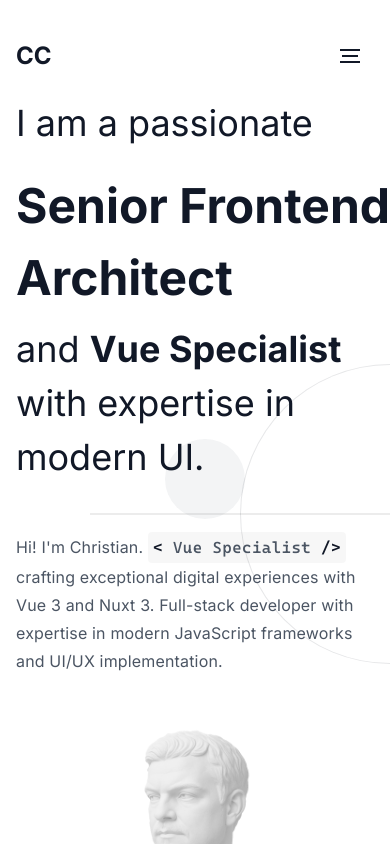
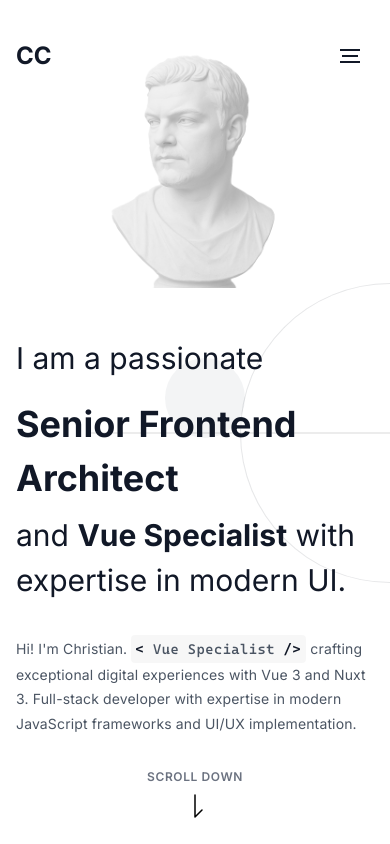
Before and after one commit to christianchiavelli/christianchiavelli.github.io, a Nuxt app: page /about in a window 390 px wide. Shown: the top 844 px of the page. Built offline with nearby package versions, Linux system fonts and the light colour scheme.

Commit message:
refactor: improve code structure for better readability and maintainability

```diff
--- a/components/about/bio.vue
+++ b/components/about/bio.vue
@@ -37,7 +37,7 @@ onMounted(() => {
 </script>
 
 <template>
-  <section class="w-full py-16 md:py-32 relative overflow-hidden opacity-0 animate-fade-in-slow">
+  <section class="w-full py-12 md:py-28 relative overflow-hidden opacity-0 animate-fade-in-slow">
     <div class="container max-w-7xl mx-auto px-4 sm:px-6 lg:px-8 relative z-10">
       <div class="absolute inset-0 pointer-events-none z-0 overflow-hidden">
         <div class="absolute w-[clamp(300px,30vw,400px)] h-[clamp(300px,30vw,400px)]
@@ -51,23 +51,26 @@ onMounted(() => {
           <div class="absolute w-20 h-20 rounded-full bg-gray-800 opacity-5 top-1/4 left-1/4"></div>
         </div>
       </div>
-
-      <div class="flex flex-col md:flex-row md:items-center gap-12">
-        <div class="md:w-1/2">
-          <div class="mt-8 mb-12">
-            <p class="text-3xl font-normal mb-5 text-primary opacity-0 animate-fade-in-up delay-200">I am a passionate
+      <div class="flex flex-col md:flex-row md:items-center gap-8 md:gap-12">
+        <div class="md:w-1/2 order-2 md:order-1">
+          <div class="mt-4 md:mt-8 mb-8 md:mb-12">
+            <p
+              class="text-2xl md:text-3xl font-normal mb-4 md:mb-5 text-primary opacity-0 animate-fade-in-up delay-200">
+              I am a passionate
             </p>
-            <h2 class="text-4xl font-bold mb-2 text-primary whitespace-nowrap opacity-0 animate-fade-in-up delay-300">
+            <h2
+              class="text-3xl md:text-4xl font-bold mb-2 text-primary whitespace-nowrap opacity-0 animate-fade-in-up delay-300">
               <span class="typing-line">{{ displayedTitleLine1 }}</span><br>
               <span class="typing-line">{{ displayedTitleLine2 }}</span>
             </h2>
-            <p class="text-3xl mb-5 text-primary opacity-0 animate-fade-in-up delay-400">and <span class="font-bold">Vue
+            <p class="text-2xl md:text-3xl mb-4 md:mb-5 text-primary opacity-0 animate-fade-in-up delay-400">and <span
+                class="font-bold">Vue
                 Specialist</span> with expertise in
               modern UI.</p>
           </div>
 
-          <div class="mt-8 opacity-0 animate-fade-in-up delay-500">
-            <p class="text-base leading-relaxed max-w-[540px] tracking-[0.01em] text-secondary font-normal">
+          <div class="mt-6 md:mt-8 opacity-0 animate-fade-in-up delay-500">
+            <p class="text-sm md:text-base leading-relaxed max-w-[540px] tracking-[0.01em] text-secondary font-normal">
               Hi! I'm Christian.
               <span
                 class="font-cascadia bg-black/[0.03] px-[0.3rem] py-[0.1rem] rounded tracking-[0.5px] whitespace-nowrap font-medium inline-block hover:bg-black/[0.06] transition-all duration-300 ease-in-out hover:scale-105 transform-gpu"><span
@@ -81,19 +84,17 @@ onMounted(() => {
           </div>
         </div>
 
-        <div class="md:w-1/2 flex justify-center">
+        <div class="md:w-1/2 flex justify-center order-1 md:order-2">
           <div class="relative group">
             <div class="relative z-10 overflow-hidden profile-container opacity-0 animate-fade-in-scale delay-600">
               <img src="/images/profile.png" alt="Christian Chiavelli - Developer"
-                class="object-cover w-full max-w-md mix-blend-multiply scale-x-[-1] transition-transform duration-500 ease-out group-hover:scale-[1.03] group-hover:scale-x-[-1.03]" />
+                class="object-cover w-full max-w-[280px] md:max-w-md mix-blend-multiply scale-x-[-1] transition-transform duration-500 ease-out group-hover:scale-[1.03] group-hover:scale-x-[-1.03]" />
             </div>
           </div>
         </div>
-      </div>
-
-      <div class="container max-w-7xl mx-auto relative">
+      </div>      <div class="container max-w-7xl mx-auto relative">
         <div
-          class="absolute bottom-0 right-0 flex flex-col items-center opacity-0 animate-fade-in delay-1000 translate-y-28">
+          class="absolute bottom-12 md:bottom-8 right-0 hidden sm:flex flex-col items-center opacity-0 animate-fade-in delay-1000 translate-y-28">
           <div class="[writing-mode:vertical-rl] text-xs font-semibold text-tertiary tracking-wider mb-4">SCROLL DOWN
           </div>
           <div class="flex justify-center">
@@ -103,6 +104,17 @@ onMounted(() => {
             </svg>
           </div>
         </div>
+
+        <!-- Mobile scroll indicator -->
+        <div class="flex justify-center sm:hidden mt-8 opacity-0 animate-fade-in delay-1000">
+          <div class="flex flex-col items-center">
+            <div class="text-xs font-semibold text-tertiary tracking-wider mb-2">SCROLL DOWN</div>
+            <svg width="16" height="24" viewBox="0 0 16 24" fill="none" xmlns="http://www.w3.org/2000/svg">
+              <path d="M8 1L8 23M8 23L15 16" stroke="black" stroke-width="1.5" stroke-linecap="round"
+                stroke-linejoin="round" />
+            </svg>
+          </div>
+        </div>
       </div>
     </div>
   </section>
--- a/components/about/quote.vue
+++ b/components/about/quote.vue
@@ -18,7 +18,7 @@ defineProps({
       :style="{ backgroundImage: `url('/images/quote.jpg')` }">
       <div class="absolute inset-0 bg-gradient-to-br from-black/80 to-black/60 z-10 animate-fade-in-slow"></div>
 
-      <div class="relative z-20 w-full max-w-screen-2xl mx-auto px-4">
+      <div class="relative z-20 w-full max-w-screen-2xl mx-auto px-4 py-20 md:py-28">
         <div class="max-w-4xl mx-auto text-center">
           <div class="relative mb-10 animate-scale-in delay-200">
             <svg width="64" height="48" viewBox="0 0 80 64" fill="none" xmlns="http://www.w3.org/2000/svg"
@@ -29,7 +29,7 @@ defineProps({
             </svg>
             <div class="absolute w-16 h-1 bg-primary bottom-0 left-1/2 transform -translate-x-1/2 mt-2"></div>
           </div>
-          <p class="quote-large mb-12 leading-snug max-w-3xl mx-auto animate-text-focus-in delay-400 px-8 text-[2.6rem]">
+          <p class="quote-large mb-8 md:mb-12 leading-snug max-w-3xl mx-auto animate-text-focus-in delay-400 px-4 sm:px-8 text-2xl sm:text-3xl md:text-[2.6rem]">
             {{ quoteText }}
           </p>
           <div
--- /dev/null
+++ b/components/about/resume-cta.vue
@@ -0,0 +1,19 @@
+<template>
+  <div class="py-16 bg-gray-50">
+    <div class="container max-w-3xl mx-auto px-6 lg:px-8 text-center">
+      <h2 class="text-4xl lg:text-5xl font-bold font-heading text-primary tracking-tight mb-6">
+        Want a deeper dive?
+      </h2>
+      <p class="text-xl text-secondary font-body leading-relaxed max-w-2xl mx-auto mb-10">
+        Explore my detailed resume for a comprehensive overview of my skills, experience, and impactful projects.
+      </p>
+      <div class="mt-10">
+        <a href="/resume/christian-chiavelli.pdf" download="christian-chiavelli.pdf"
+          class="inline-block bg-primary text-white font-semibold font-body px-8 py-3 text-base hover:bg-opacity-80 transition-colors duration-300 focus:outline-none focus:ring-2 focus:ring-primary focus:ring-offset-2 focus:ring-offset-gray-50">
+          <span>Download My Resume</span>
+          <span class="text-sm opacity-75 ml-1.5">(PDF)</span>
+        </a>
+      </div>
+    </div>
+  </div>
+</template>
--- a/components/about/technical-skills.vue
+++ b/components/about/technical-skills.vue
@@ -89,7 +89,7 @@ const skillCategories = [
 </script>
 
 <template>
-  <section class="w-full py-24 md:py-32 bg-neutral-50 opacity-0 animate-fade-in-slow delay-400">
+  <section class="w-full pt-24 pb-6 md:pt-32 md:pb-8 bg-neutral-50 opacity-0 animate-fade-in-slow delay-400">
     <div class="container max-w-7xl mx-auto px-4 sm:px-6 lg:px-8">
       <div class="max-w-3xl mx-auto md:mx-0">
         <h2 class="heading-2 mb-6 opacity-0 animate-fade-in-up delay-500">Technical Expertise.</h2>
--- a/components/home/hero.vue
+++ b/components/home/hero.vue
@@ -40,7 +40,7 @@ onMounted(() => {
 
 <template>
   <section
-    class="w-full flex items-center relative overflow-hidden bg-gray-50 pt-28 pb-20 md:py-28 lg:py-56 opacity-0 animate-fade-in-slow">
+    class="w-full flex items-center relative overflow-hidden bg-gray-50 pt-28 pb-20 md:py-28 lg:py-36 opacity-0 animate-fade-in-slow">
     <div class="absolute inset-0 flex items-center justify-center pointer-events-none z-0">
       <div class="w-[clamp(220px,45vw,500px)] h-[clamp(220px,45vw,500px)] bg-white rounded-full"></div>
     </div>
--- a/pages/about.vue
+++ b/pages/about.vue
@@ -1,4 +1,12 @@
 <script setup>
+import AboutBio from '~/components/about/bio.vue';
+import AboutSkillsList from '~/components/about/skills-list.vue';
+import AboutWorkProcess from '~/components/about/work-process.vue';
+import AboutQuote from '~/components/about/quote.vue';
+import AboutTechnicalSkills from '~/components/about/technical-skills.vue';
+import AboutResumeCta from '~/components/about/resume-cta.vue';
+import AboutContactCta from '~/components/about/contact-cta.vue';
+
 useHead({
   title: 'About | Christian Chiavelli',
   meta: [
@@ -12,8 +20,9 @@ useHead({
     <AboutBio />
     <AboutSkillsList />
     <AboutWorkProcess />
+    <AboutTechnicalSkills />
+    <AboutResumeCta />
     <AboutQuote />
-    <AboutTechnicalSkills />
     <AboutContactCta />
   </div>
 </template>
```
Also changed, not shown: 1 other file (tests, documents, lock files or other folders).
